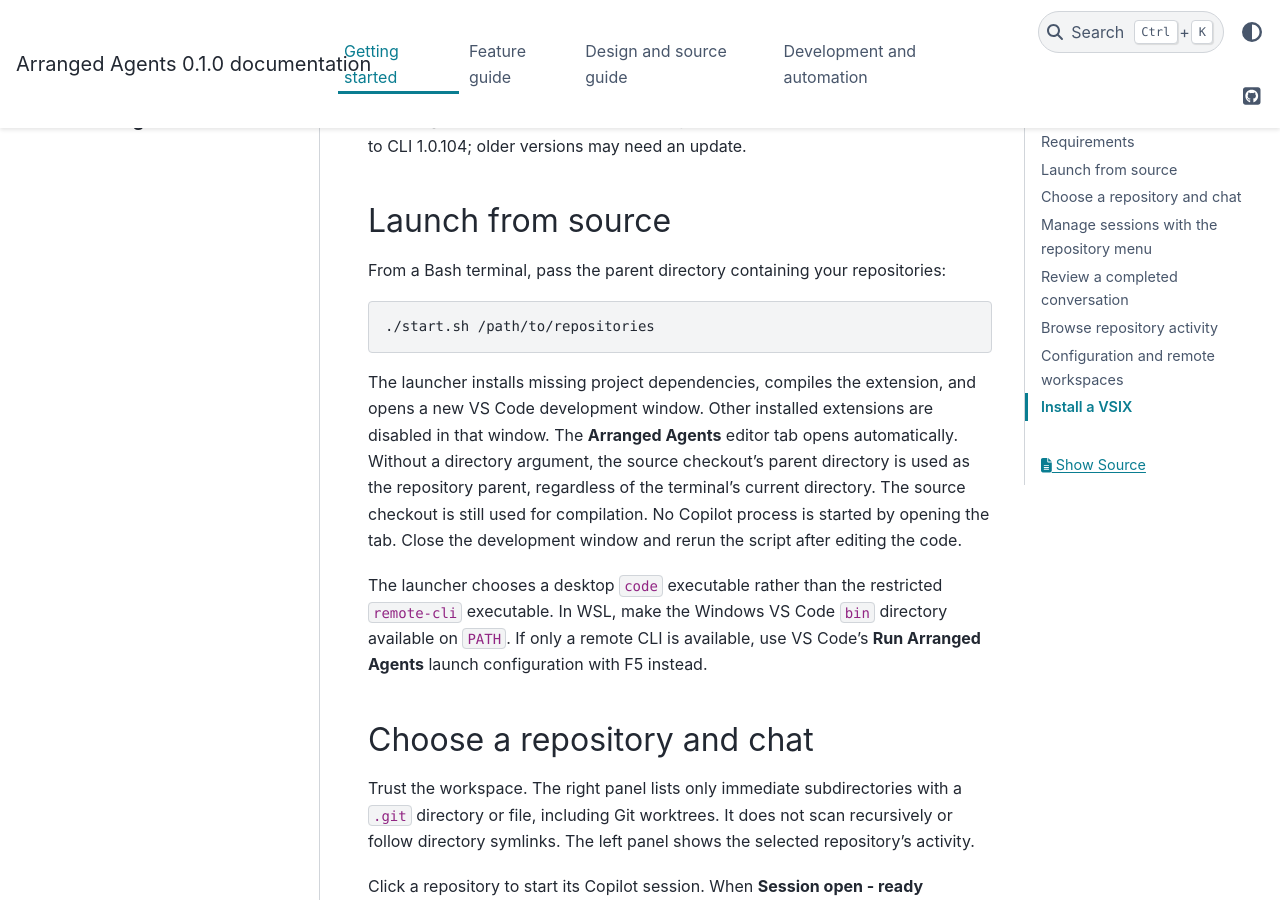
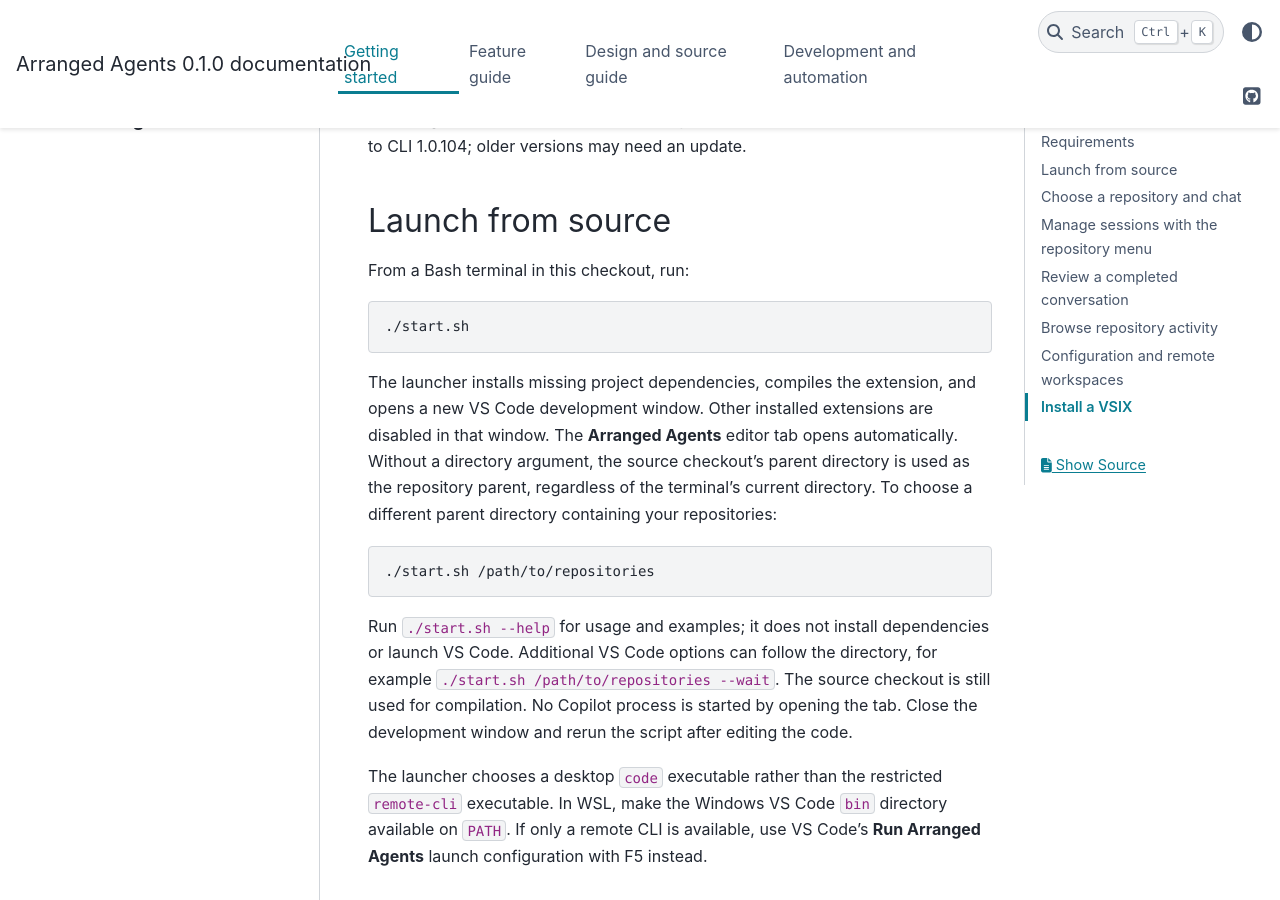
Before and after one commit to xadupre/arranged-agents, a Sphinx documentation site: the page built from docs/getting_started.rst, in a window 1280 px wide and 900 px high, scrolled down 412 px. Built offline with Sphinx 7.4.7 and the PyData theme 0.15.4, drawn with Linux system fonts in a browser that asks for light colours.

Commit message:
Clarify one-command startup and add start.sh help (#33)
* Initial plan

* Clarify one-command startup and add launcher help

Co-authored-by: xadupre <22452781+xadupre@users.noreply.github.com>

---------

Co-authored-by: copilot-swe-agent[bot] <198982749+Copilot@users.noreply.github.com>
Co-authored-by: xadupre <22452781+xadupre@users.noreply.github.com>

```diff
--- a/docs/getting_started.rst
+++ b/docs/getting_started.rst
@@ -16,17 +16,26 @@ to CLI 1.0.104; older versions may need an update.
 Launch from source
 ------------------
 
-From a Bash terminal, pass the parent directory containing your repositories:
+From a Bash terminal in this checkout, run:
 
 .. code-block:: bash
 
-   ./start.sh /path/to/repositories
+   ./start.sh
 
 The launcher installs missing project dependencies, compiles the extension,
 and opens a new VS Code development window. Other installed extensions are
 disabled in that window. The **Arranged Agents** editor tab opens automatically.
 Without a directory argument, the source checkout's parent directory is used as
 the repository parent, regardless of the terminal's current directory.
+To choose a different parent directory containing your repositories:
+
+.. code-block:: bash
+
+   ./start.sh /path/to/repositories
+
+Run ``./start.sh --help`` for usage and examples; it does not install dependencies
+or launch VS Code. Additional VS Code options can follow the directory, for example
+``./start.sh /path/to/repositories --wait``.
 The source checkout is still used for compilation.
 No Copilot process is started by opening the tab.
 Close the development window and rerun the script after editing the code.
```
Also changed, not shown: README.md (+16 -8 lines), 2 other files.
